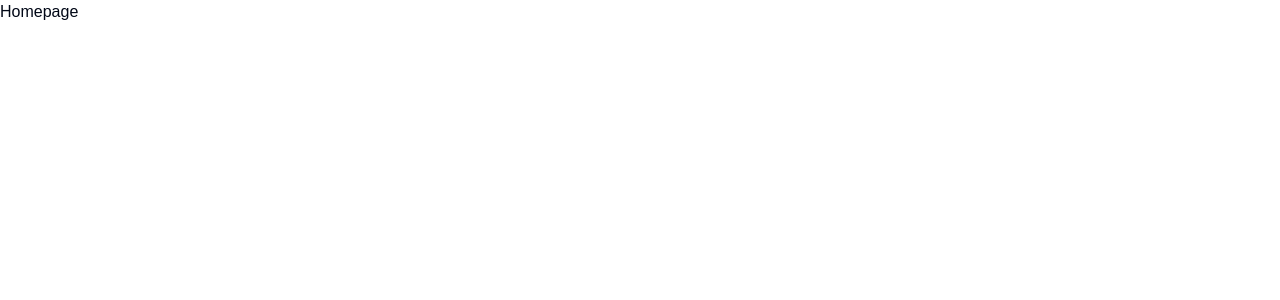
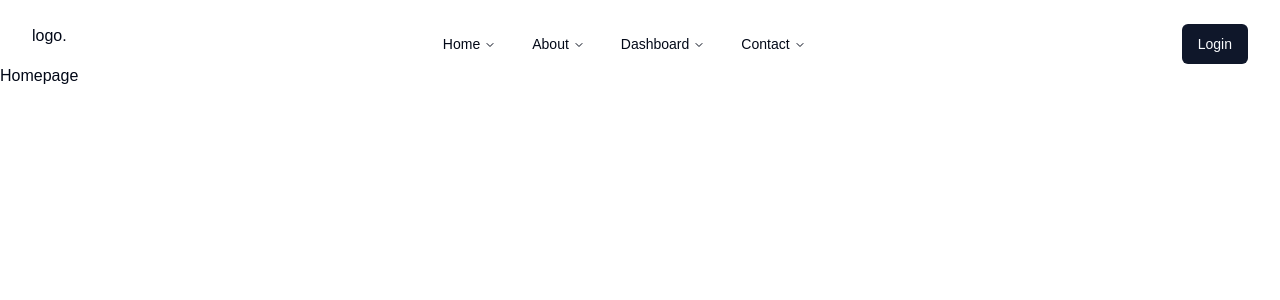
Before and after one commit to emamjion/shadcn-dashboard, a Next.js app: page / in a window 1280 px wide. Shown: the top 300 px of the page. Built offline with nearby package versions, Linux system fonts and the light colour scheme.

Commit message:
Navbar desgin completed

```diff
--- a/package.json
+++ b/package.json
@@ -9,6 +9,7 @@
     "lint": "next lint"
   },
   "dependencies": {
+    "@radix-ui/react-navigation-menu": "^1.2.1",
     "@radix-ui/react-slot": "^1.1.0",
     "@radix-ui/react-tooltip": "^1.1.3",
     "@react-hook/window-size": "^3.1.1",
--- /dev/null
+++ b/src/app/(withHomePageLayout)/layout.tsx
@@ -0,0 +1,13 @@
+import Navbar from '@/components/Navbar'
+import React, { ReactNode } from 'react'
+
+const HomepageLayout = ({children} : {children: ReactNode}) => {
+  return (
+    <div>
+        <Navbar/>
+        {children}
+    </div>
+  )
+}
+
+export default HomepageLayout
--- /dev/null
+++ b/src/components/Navbar.tsx
@@ -0,0 +1,24 @@
+import React from 'react'
+import NavigationBar from './NavigationBar'
+import Link from 'next/link'
+import { Button } from './ui/button'
+
+const Navbar = () => {
+  return (
+    <header className='container mx-auto mt-6'>
+        <nav className='flex justify-between'>
+            <div>
+                <h1>logo.</h1>
+            </div>
+            <div>
+                <NavigationBar/>
+            </div>
+            <Link href={'/login'}>
+                <Button >Login</Button>
+            </Link>
+        </nav>
+    </header>
+  )
+}
+
+export default Navbar
--- /dev/null
+++ b/src/components/NavigationBar.tsx
@@ -0,0 +1,36 @@
+import React from 'react';
+import {
+    NavigationMenu,
+    NavigationMenuContent,
+    NavigationMenuItem,
+    NavigationMenuLink,
+    NavigationMenuList,
+    NavigationMenuTrigger,
+    NavigationMenuViewport,
+} from "@/components/ui/navigation-menu";
+
+const NavigationBar = () => {
+  return (
+    <NavigationMenu>
+        <NavigationMenuList>
+            <NavigationMenuItem>
+                <NavigationMenuTrigger>Home</NavigationMenuTrigger>
+            </NavigationMenuItem>
+            <NavigationMenuItem>
+                <NavigationMenuTrigger>About</NavigationMenuTrigger>
+            </NavigationMenuItem>
+            <NavigationMenuItem>
+                <NavigationMenuTrigger>Dashboard</NavigationMenuTrigger>
+            </NavigationMenuItem>
+            <NavigationMenuItem>
+                <NavigationMenuTrigger>Contact</NavigationMenuTrigger>
+                <NavigationMenuContent>
+                    <NavigationMenuLink>Link</NavigationMenuLink>
+                </NavigationMenuContent>
+            </NavigationMenuItem>
+        </NavigationMenuList>
+    </NavigationMenu>
+  );
+}
+
+export default NavigationBar;
--- /dev/null
+++ b/src/components/ui/navigation-menu.tsx
@@ -0,0 +1,128 @@
+import * as React from "react"
+import * as NavigationMenuPrimitive from "@radix-ui/react-navigation-menu"
+import { cva } from "class-variance-authority"
+import { ChevronDown } from "lucide-react"
+
+import { cn } from "@/lib/utils"
+
+const NavigationMenu = React.forwardRef<
+  React.ElementRef<typeof NavigationMenuPrimitive.Root>,
+  React.ComponentPropsWithoutRef<typeof NavigationMenuPrimitive.Root>
+>(({ className, children, ...props }, ref) => (
+  <NavigationMenuPrimitive.Root
+    ref={ref}
+    className={cn(
+      "relative z-10 flex max-w-max flex-1 items-center justify-center",
+      className
+    )}
+    {...props}
+  >
+    {children}
+    <NavigationMenuViewport />
+  </NavigationMenuPrimitive.Root>
+))
+NavigationMenu.displayName = NavigationMenuPrimitive.Root.displayName
+
+const NavigationMenuList = React.forwardRef<
+  React.ElementRef<typeof NavigationMenuPrimitive.List>,
+  React.ComponentPropsWithoutRef<typeof NavigationMenuPrimitive.List>
+>(({ className, ...props }, ref) => (
+  <NavigationMenuPrimitive.List
+    ref={ref}
+    className={cn(
+      "group flex flex-1 list-none items-center justify-center space-x-1",
+      className
+    )}
+    {...props}
+  />
+))
+NavigationMenuList.displayName = NavigationMenuPrimitive.List.displayName
+
+const NavigationMenuItem = NavigationMenuPrimitive.Item
+
+const navigationMenuTriggerStyle = cva(
+  "group inline-flex h-10 w-max items-center justify-center rounded-md bg-background px-4 py-2 text-sm font-medium transition-colors hover:bg-accent hover:text-accent-foreground focus:bg-accent focus:text-accent-foreground focus:outline-none disabled:pointer-events-none disabled:opacity-50 data-[active]:bg-accent/50 data-[state=open]:bg-accent/50"
+)
+
+const NavigationMenuTrigger = React.forwardRef<
+  React.ElementRef<typeof NavigationMenuPrimitive.Trigger>,
+  React.ComponentPropsWithoutRef<typeof NavigationMenuPrimitive.Trigger>
+>(({ className, children, ...props }, ref) => (
+  <NavigationMenuPrimitive.Trigger
+    ref={ref}
+    className={cn(navigationMenuTriggerStyle(), "group", className)}
+    {...props}
+  >
+    {children}{" "}
+    <ChevronDown
+      className="relative top-[1px] ml-1 h-3 w-3 transition duration-200 group-data-[state=open]:rotate-180"
+      aria-hidden="true"
+    />
+  </NavigationMenuPrimitive.Trigger>
+))
+NavigationMenuTrigger.displayName = NavigationMenuPrimitive.Trigger.displayName
+
+const NavigationMenuContent = React.forwardRef<
+  React.ElementRef<typeof NavigationMenuPrimitive.Content>,
+  React.ComponentPropsWithoutRef<typeof NavigationMenuPrimitive.Content>
+>(({ className, ...props }, ref) => (
+  <NavigationMenuPrimitive.Content
+    ref={ref}
+    className={cn(
+      "left-0 top-0 w-full data-[motion^=from-]:animate-in data-[motion^=to-]:animate-out data-[motion^=from-]:fade-in data-[motion^=to-]:fade-out data-[motion=from-end]:slide-in-from-right-52 data-[motion=from-start]:slide-in-from-left-52 data-[motion=to-end]:slide-out-to-right-52 data-[motion=to-start]:slide-out-to-left-52 md:absolute md:w-auto ",
+      className
+    )}
+    {...props}
+  />
+))
+NavigationMenuContent.displayName = NavigationMenuPrimitive.Content.displayName
+
+const NavigationMenuLink = NavigationMenuPrimitive.Link
+
+const NavigationMenuViewport = React.forwardRef<
+  React.ElementRef<typeof NavigationMenuPrimitive.Viewport>,
+  React.ComponentPropsWithoutRef<typeof NavigationMenuPrimitive.Viewport>
+>(({ className, ...props }, ref) => (
+  <div className={cn("absolute left-0 top-full flex justify-center")}>
+    <NavigationMenuPrimitive.Viewport
+      className={cn(
+        "origin-top-center relative mt-1.5 h-[var(--radix-navigation-menu-viewport-height)] w-full overflow-hidden rounded-md border bg-popover text-popover-foreground shadow-lg data-[state=open]:animate-in data-[state=closed]:animate-out data-[state=closed]:zoom-out-95 data-[state=open]:zoom-in-90 md:w-[var(--radix-navigation-menu-viewport-width)]",
+        className
+      )}
+      ref={ref}
+      {...props}
+    />
+  </div>
+))
+NavigationMenuViewport.displayName =
+  NavigationMenuPrimitive.Viewport.displayName
+
+const NavigationMenuIndicator = React.forwardRef<
+  React.ElementRef<typeof NavigationMenuPrimitive.Indicator>,
+  React.ComponentPropsWithoutRef<typeof NavigationMenuPrimitive.Indicator>
+>(({ className, ...props }, ref) => (
+  <NavigationMenuPrimitive.Indicator
+    ref={ref}
+    className={cn(
+      "top-full z-[1] flex h-1.5 items-end justify-center overflow-hidden data-[state=visible]:animate-in data-[state=hidden]:animate-out data-[state=hidden]:fade-out data-[state=visible]:fade-in",
+      className
+    )}
+    {...props}
+  >
+    <div className="relative top-[60%] h-2 w-2 rotate-45 rounded-tl-sm bg-border shadow-md" />
+  </NavigationMenuPrimitive.Indicator>
+))
+NavigationMenuIndicator.displayName =
+  NavigationMenuPrimitive.Indicator.displayName
+
+export {
+  navigationMenuTriggerStyle,
+  NavigationMenu,
+  NavigationMenuList,
+  NavigationMenuItem,
+  NavigationMenuContent,
+  NavigationMenuTrigger,
+  NavigationMenuLink,
+  NavigationMenuIndicator,
+  NavigationMenuViewport,
+}
--- a/tailwind.config.ts
+++ b/tailwind.config.ts
@@ -9,7 +9,11 @@
   ],
   theme: {
   	extend: {
-  		colors: {
+  		container: {
+			center: true,
+			padding: '2rem'
+		},
+		colors: {
   			background: 'hsl(var(--background))',
   			foreground: 'hsl(var(--foreground))',
   			card: {
```
Also changed, not shown: src/app/(withHomePageLayout)/page.tsx (renamed from src/app/page.tsx), 1 other file (tests, documents, lock files or other folders).
